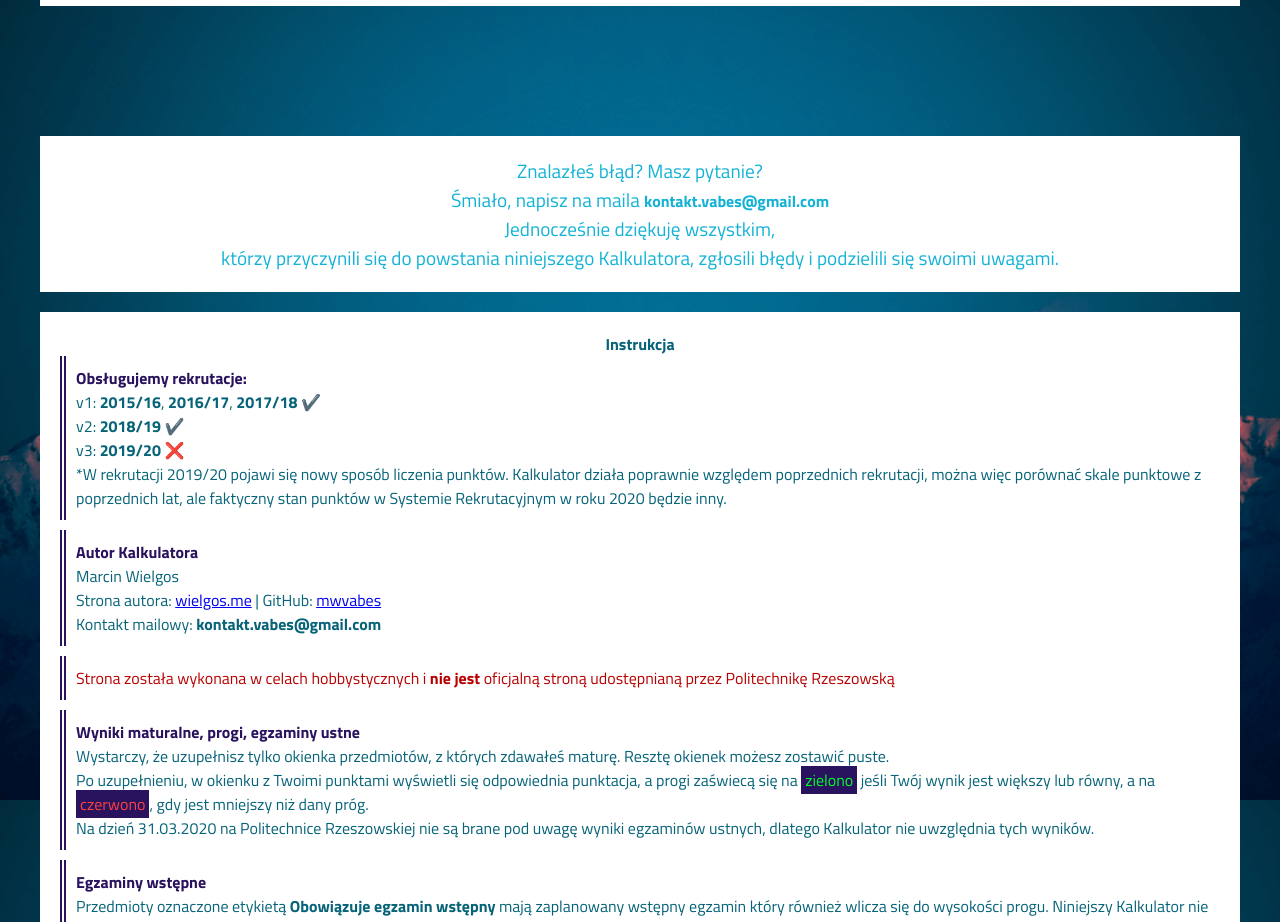
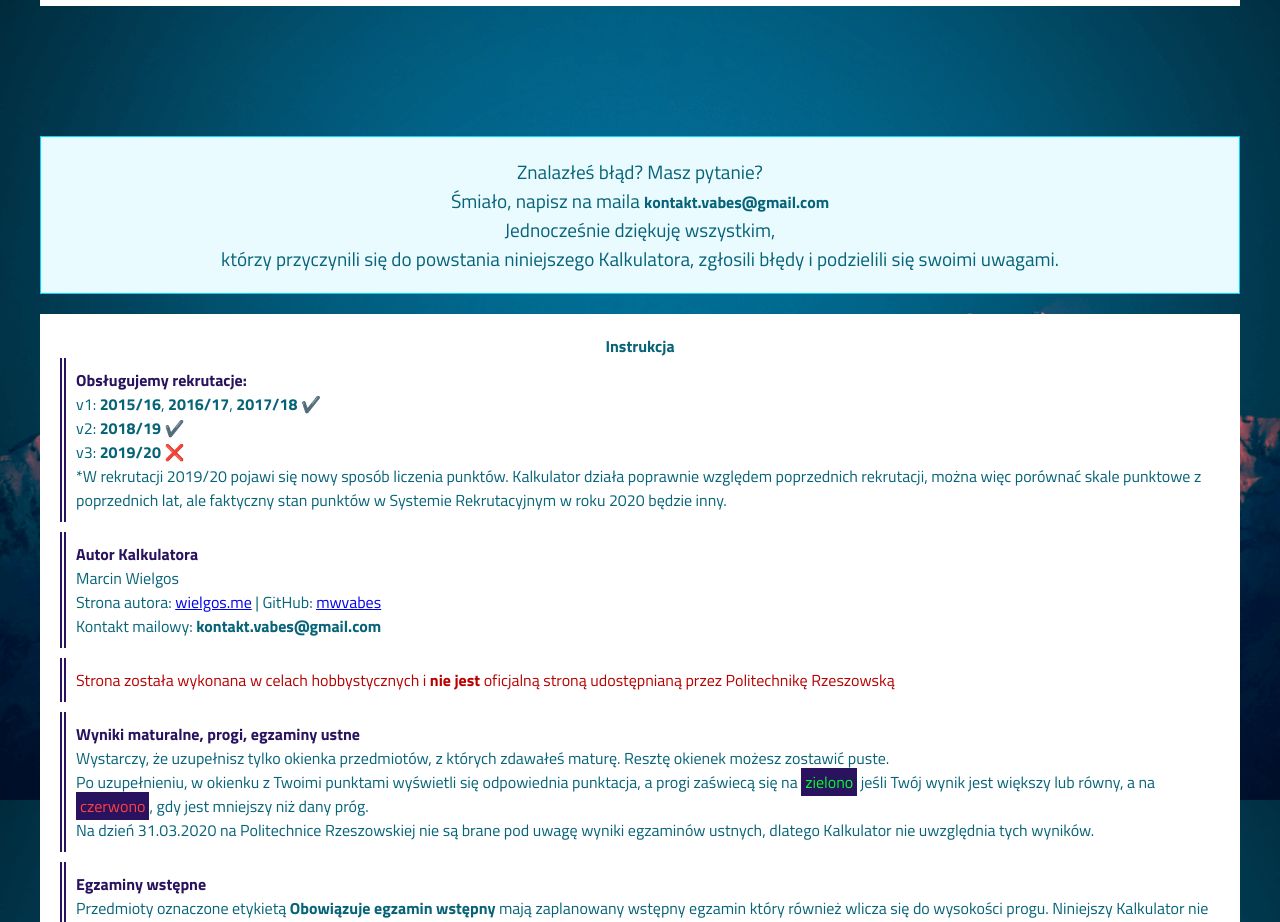
Before and after one commit to mwvabes/studies-calculator-improved, a React (Create React App) app: page / in a window 1280 px wide. Shown: the part 3200-4122 px from the top of the page. Built offline with nearby package versions, Linux system fonts and the light colour scheme; a web font is replaced by a local one.

Commit message:
Update css

```diff
--- a/src/styles/global.css
+++ b/src/styles/global.css
@@ -136,6 +136,7 @@ strong {
 }
 
 .ReportIssue {
+  color: #066378;
   background-color: #FFF;
   padding: 20px;
   margin: 20px 5px;
@@ -155,6 +156,8 @@ strong {
       -ms-flex-pack: center;
           justify-content: center;
   text-align: center;
+  border: 1px solid #00d4ff;
+  background-color: #eafbff;
 }
 
 .ReportIssue p {
```
Also changed, not shown: 1 other file (tests, documents, lock files or other folders).
